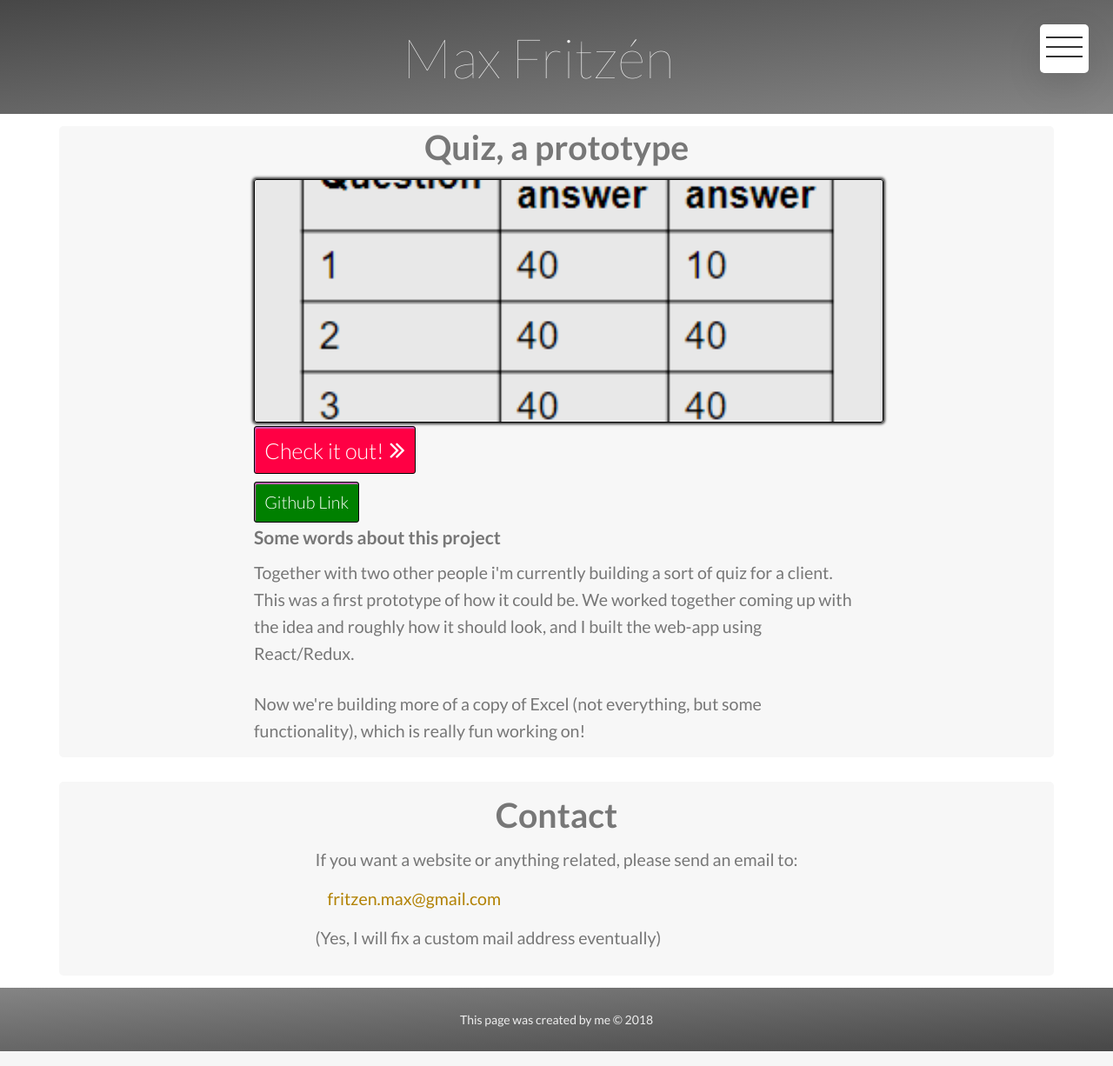
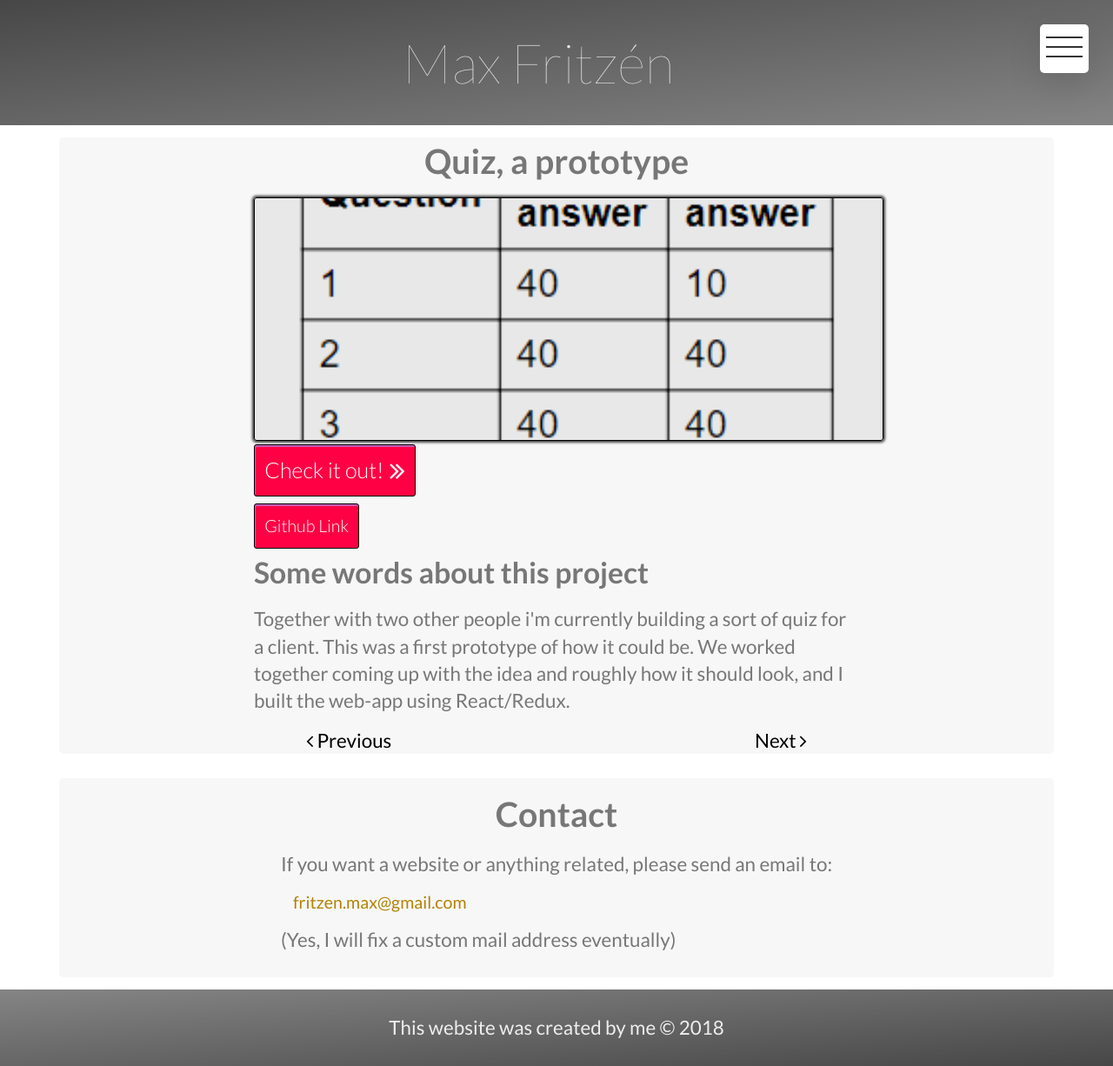
Before and after one commit to pikoru/pikoru.github.io, a PHP site: page /projects/quiz.html in a window 1280 px wide. Shown: the whole page at 87% size. Run offline with PHP 8.4, Linux system fonts and the light colour scheme.

Commit message:
Some fixes

```diff
--- a/css/style.css
+++ b/css/style.css
@@ -78,7 +78,9 @@ html {
       font-size: 87.5%; } }
 
 body {
-  box-sizing: border-box; }
+  box-sizing: border-box;
+  font-size: 1.6rem;
+  line-height: 1.4; }
 
 img {
   width: 100%; }
@@ -302,9 +303,7 @@ body {
     color: #777;
     font-size: 2.8rem; }
   .section__paragraph {
-    font-size: 1.4rem;
-    padding: 1rem;
-    line-height: 2.2rem; }
+    padding: 1rem; }
 
 @media only screen and (min-width: 62.5em) {
   .bio {
@@ -545,5 +543,24 @@ body {
     padding-left: .5rem; }
 
 .project__link--small {
-  background-color: green;
   font-size: 1.4rem; }
+
+.project__nav {
+  color: #000;
+  display: flex;
+  align-items: center;
+  width: 100%; }
+  .project__nav-link-right {
+    margin-left: auto;
+    margin-right: 5rem; }
+    .project__nav-link-right :hover {
+      transform: translateX(5px);
+      transition: all .2s; }
+  .project__nav-link-left {
+    margin-right: auto;
+    margin-left: 5rem; }
+    .project__nav-link-left :hover {
+      transform: translateX(-5px);
+      transition: all .2s; }
+  .project__nav-link i {
+    margin: .3rem; }
--- a/index.html
+++ b/index.html
@@ -125,7 +125,7 @@
       </div>
     <footer class="footer">
       <p>
-       This page was created by me
+       This website was created by me
         &copy; 2018
       </p>
     </footer>
--- a/projects/quiz.html
+++ b/projects/quiz.html
@@ -53,11 +53,12 @@
               and I built the web-app using React/Redux.
 
             </p>
-            <p class="section__paragraph project__paragraph">
-              Now we're building more of a copy of Excel (not everything, but some functionality), which is really fun working on!
-              <!-- Since we decided to go in another direction I also had learned a lot more about using Redux with React, and I started with test driven development where I didnt build any UI
-              until all funcionality worked, which was very rewarding and time efficent. -->
-            </p>
+            <div class="project__nav">
+              <!-- <a href="./css-course.html" class="project__nav-link project__nav-link-left" title="Memory Game"><i class="fa fa-angle-double-left"></i></a> -->
+              <!-- <a href="./css-course.html" class="project__nav-link project__nav-link-left" title="Memory Game"><i class="fa fa-angle-double-left"></i></a> -->
+              <a href="./portfolio.html" class="project__nav-link project__nav-link-left" title="Memory Game"><i class="fa fa-angle-left"></i>Previous</a>
+              <a href="./css-course.html" class="project__nav-link project__nav-link-right" title="Css">Next<i class="fa fa-angle-right"></i></a>
+            </div>
 
         </section>
 
@@ -73,7 +74,7 @@
       </div>
       <footer class="footer">
         <p>
-         This page was created by me
+         This website was created by me
           &copy; 2018
         </p>
       </footer>
--- a/sass/base/_animations.scss
+++ b/sass/base/_animations.scss
@@ -17,11 +17,11 @@
 @keyframes moveInRight {
   0% {
     opacity: 0;
-    transform: translateX(10rem);
+    transform: translateX(4rem);
   }
 
   30% {
-    transform: translateX(-1rem);
+    transform: translateX(-.4rem);
   }
 
   50% {
--- a/sass/base/_base.scss
+++ b/sass/base/_base.scss
@@ -21,6 +21,8 @@ html {
 
 body {
   box-sizing: border-box;
+  font-size: $default-font-size;
+  line-height: 1.4;
 }
 
 img {
--- a/sass/layout/_nav.scss
+++ b/sass/layout/_nav.scss
@@ -1,7 +1,4 @@
 .navigation {
-  // display: flex;
-  // justify-content: flex-end;
-  // background-color: grey;
 
   &__checkbox {
     display: none;
@@ -9,7 +6,6 @@
 
   &__button {
     background-color: $color-white;
-    // border-radius: 50%;
     border-radius: 5px;
     box-shadow: 0 1rem 3rem rgba($color-black, .1);
     cursor: pointer;
@@ -29,6 +25,7 @@
   }
 
   &__nav {
+
     background-color: white;
     border-top-left-radius: 5px;
     border-bottom-left-radius: 5px;
@@ -40,21 +37,12 @@
     // transition-timing-function: cubic-bezier(.74, .21, .04, .97);
     position: fixed;
     top: 2rem;
-    // top: -4rem;
-    //left: 0;
     right: -100vw;
-    // right: 0;
-    // height:1rem;
-    // width: 1rem;
-    // font-size: 1px;
-    // transform: scale(0);
     z-index: 1500;
-
   }
 
   &__list {
     list-style: none;
-
   }
 
 
@@ -65,10 +53,7 @@
     &:visited {
       text-decoration: none;
     }
-    &--active {
-      color: $color-grey-dark-3;
-      font-size: 1.6rem;
-    }
+
     &:active {
       color: $color-grey-dark-3;
       font-weight: 900;
@@ -89,18 +74,23 @@
     justify-content: center;
     @media only screen and (min-width: $bp-largest) {
       padding: 3rem;
-      font-size: 1.8rem;
     }
 
     &:hover {
-      background-color: $color-grey-light-1;
+      background-color: $color-grey-light-2;
       cursor: pointer;
+
+      a {
+        cursor: pointer;
+        color: $color-grey-dark-3;
+        font-weight: 700;
+      }
     }
 
     &:active {
       background-color: $color-grey-light-2;
 
-      a {
+      a { // Reason for this is to have the same effect even if the user click beside the text
         color: $color-grey-dark-3;
         font-weight: 900;
         text-decoration: underline;
@@ -124,7 +114,7 @@
     opacity: 1;
     right: 0;
     top: 8rem;
-    font-size: 1.2rem;
+    // font-size: 1.2rem;
     // height: 8rem;
     width: 8rem;
     // transform: scale(1);
--- a/sass/layout/_section.scss
+++ b/sass/layout/_section.scss
@@ -28,8 +28,8 @@
   }
 
   &__paragraph {
-    font-size: 1.4rem;
+    // font-size: $default-font-size;
     padding: 1rem;
-    line-height: 2.2rem;
+    // line-height: 2.2rem;
   }
 }
--- a/sass/pages/_about.scss
+++ b/sass/pages/_about.scss
@@ -165,7 +165,7 @@
 
     border-left: 1px solid lightgrey;
     border-bottom: 1px solid lightgrey;
-    font-size: 1.2rem;
+    // font-size: 1.2rem;
     padding: 1rem;
   }
 }
@@ -205,7 +205,7 @@
 
     border-left: 1px solid lightgrey;
     border-bottom: 1px solid lightgrey;
-    font-size: 1.2rem;
+    // font-size: 1.2rem;
     padding: 1rem;
   }
 }
--- a/sass/pages/_project.scss
+++ b/sass/pages/_project.scss
@@ -94,63 +94,85 @@
     border: 1px solid darken(#f04, 50);
     border-radius: 3px;
     box-shadow: inset 1px 2px 1px lighten(#B241A4, 10);
-    // color: $color-link;
     color: $color-white;
     display: flex;
     align-items: center;
     font-size: 1.8rem;
     font-weight: 300;
-    // margin: 0 auto;
     margin: .3rem 0;
-    // margin-left: 4.3rem;
+    overflow: hidden;
     padding: .8rem;
+    position: relative;
+    z-index: 0;
 
     @media only screen and (min-width: $bp-large) {
       // align-self: center;
       // height: 5rem;
       margin-left: 1rem;
-      z-index: 0;
-      position: relative;
-      &:hover {
-        cursor: pointer;
-        // transform: translateY(-2px);
-        // box-shadow: 0 2px 5px 0 $color-black;
-        // border: 2px solid $color-black;
+      // z-index: 0;
+      // position: relative;
+      // &:hover {
+      //   cursor: pointer;
+      //   // transform: translateY(-2px);
+      //   // box-shadow: 0 2px 5px 0 $color-black;
+      //   // border: 2px solid $color-black;
+      //
+      //   &::before {
+      //     content: "";
+      //     // border: 1px solid $color-grey-light-1;
+      //     background: linear-gradient(
+      //     to right,
+      //     rgba(#fff, .1),
+      //     rgba(#fff, .7),
+      //     rgba(#fff, .4));
+      //     // height: 100%;
+      //     left:100%;
+      //     transition: all .5s;
+      //     width: 4rem;
+      //     z-index: 1;
+      //   }
+      // }
+      // &::before {
+      //
+      //   content: "";
+      //   // border: 1px solid $color-grey-light-1;
+      //   height: 100%;
+      //   position: absolute;
+      //   left: -15px;
+      //   z-index: 1;
+      // }
+    }
 
-        &::before {
-          content: "";
-          // border: 1px solid $color-grey-light-1;
-          background: linear-gradient(
-          to right,
-          rgba(#fff, .1),
-          rgba(#fff, .7),
-          rgba(#fff, .4));
-          // height: 100%;
-          left:100%;
-          transition: all .5s;
-          width: 4rem;
-          z-index: 1;
-        }
-      }
+
+    &::before {
+      content: "";
+      // border: 1px solid $color-grey-light-1;
+      height: 100%;
+      position: absolute;
+      left: -15px;
+      z-index: 1;
+    }
+
+    &:hover {
+      cursor: pointer;
+
       &::before {
-
         content: "";
-        // border: 1px solid $color-grey-light-1;
-        height: 100%;
-        position: absolute;
-        left: -15px;
+        background: linear-gradient(
+        to right,
+        rgba(#fff, .1),
+        rgba(#fff, .7),
+        rgba(#fff, .4));
+        left:100%;
+        transition: all .5s;
+        width: 4rem;
         z-index: 1;
       }
     }
 
-
-
     &:active {
       color: #fba032;
       transform: translateX(5px);
-      // transform: translateY(2px);
-      // border-bottom: none;
-      // box-shadow: none;
     }
 
     i {
@@ -165,9 +187,51 @@
 
     }
     &--small {
-      background-color: green;
       font-size: 1.4rem;
     }
   }
 
+  &__nav {
+
+    color: $color-black;
+    display: flex;
+    align-items: center;
+    width: 100%;
+
+
+    &-link {
+      // width: 10rem;
+      &-right {
+
+        margin-left: auto;
+        margin-right: 5rem;
+        // transition: all 5s;
+
+        :hover {
+          transform: translateX(5px);
+          transition: all .2s;
+        }
+
+      }
+
+      &-left {
+        margin-right: auto;
+        margin-left: 5rem;
+
+        :hover {
+          transform: translateX(-5px);
+          transition: all .2s;
+        }
+
+      }
+
+      i {
+        // font-size: 4.8rem;
+        margin: .3rem;
+
+      }
+    }
+
+  }
+
 }
```
Also changed, not shown: other parts of css/style.css (+19 -21 lines), projects/css-course.html (+7 -2 lines), projects/memorygame.html (+7 -2 lines), projects/portfolio.html (+7 -2 lines), sass/layout/_header.scss (+1 -9 lines). Lines whose indentation alone changed are shown as unchanged.
